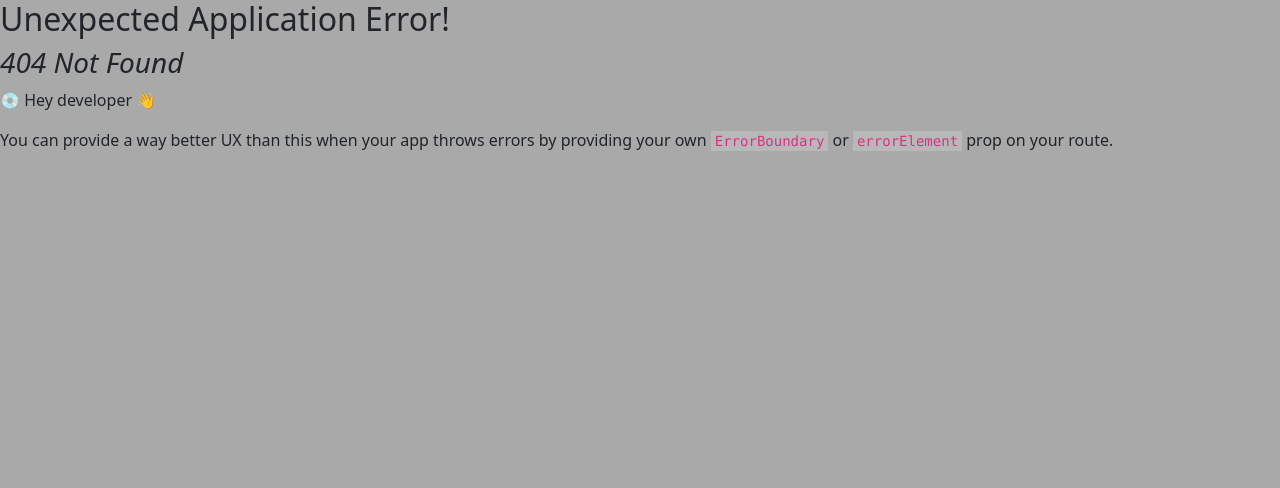
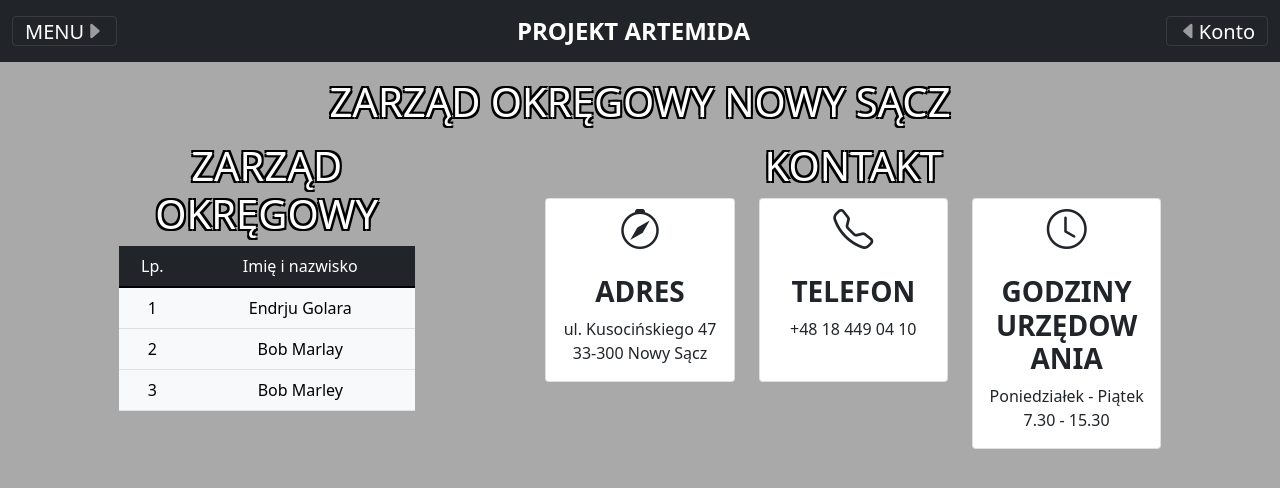
Before and after one commit to KlawyFarfocel/Projekt-Artemida, a React (Vite) app in the folder react/: page /HunterDistrict in a window 1280 px wide. Before the commit this address had no page. Shown: the top 488 px of the page. Built offline with nearby package versions, Linux system fonts and the light colour scheme; sample sign-in values are in the browser's storage.

Commit message:
Zarząd okręgowy - wstęp

```diff
--- /dev/null
+++ b/react/src/components/HunterDistrict.jsx
@@ -0,0 +1,61 @@
+import TableContent from "./TableContent";
+import TableString from "./TableString";
+
+export default function HunterDistrict(){
+    const tableHeaders=["Lp.","Imię i nazwisko"];
+    const tableContent=[
+        "Endrju Golara",
+        "Bob Marlay",
+        "Bob Marley"
+    ]
+    return(
+        <div className="container-fluid">
+            <h1 className="text-uppercase fs-1 text-white text-center my-3">Zarząd okręgowy Nowy Sącz</h1>
+            <div className="row">
+                <div className="col-12 col-md-3 offset-md-1">
+                    <TableString title={"Zarząd okręgowy"} headers={tableHeaders} content={tableContent}/>
+                </div>
+                <div className="col-12 col-md-6 offset-md-1">
+                    <h1 className="text-uppercase text-white fs-1 text-center">Kontakt</h1>
+                    <div class="row">
+                        <div class="col-md-4">
+                            <div class="card">
+                                <i class="bi bi-compass fs-1 text-center"></i>
+                                <div class="card-body">
+                                    <h3 class="card-title text-center text-uppercase fw-bold">Adres</h3>
+                                    <div className="text-center">
+                                        <p className="card-text mb-0">ul. Kusocińskiego 47</p>
+                                        <p className="card-text">33-300 Nowy Sącz</p>
+                                    </div>
+                                </div>
+                            </div>
+                        </div>
+                        <div class="col-md-4">
+                            <div class="card pb-4">
+                                <i class="bi bi-telephone fs-1 text-center"></i>
+                                <div class="card-body">
+                                    <h3 class="card-title text-center text-uppercase fw-bold">Telefon</h3>
+                                    <div className="text-center">
+                                        <p className="card-text">+48 18 449 04 10</p>
+                                    </div>
+                                </div>
+                            </div>
+                        </div>
+                        <div class="col-md-4">
+                            <div class="card">
+                                <i class="bi bi-clock fs-1 text-center"></i>
+                                <div class="card-body">
+                                    <h3 class="card-title text-center text-uppercase fw-bold">Godziny urzędowania</h3>
+                                    <div className="text-center">
+                                        <p className="card-text mb-0">Poniedziałek - Piątek</p>
+                                        <p className="card-text">7.30 - 15.30</p>
+                                    </div>
+                                </div>
+                            </div>
+                        </div>
+                    </div>
+                </div>
+            </div>
+        </div>
+    )
+}
--- a/react/src/components/NavbarReact.jsx
+++ b/react/src/components/NavbarReact.jsx
@@ -7,7 +7,7 @@ function NavbarReact(){
         {"name":"polowania","href":"#"},
         {"name":"moje uprawnienia","href":"/permissions"},
         {"name":"mapa okręgów","href":"/mapa"},
-        {"name":"mój obwód łowiecki","href":"#"},
+        {"name":"mój okręg łowiecki","href":"/HunterDistrict"},
         {"name":"moje koło łowieckie","href":"/HunterClub"},
         {"name":"roczny plan łowiecki","href":"#"},
         {"name":"ogłoszenia","href":"/Anno"},
--- /dev/null
+++ b/react/src/components/TableString.jsx
@@ -0,0 +1,27 @@
+export default function TableString(props){
+    return(
+        <>
+        <h1 className="text-uppercase text-white fs-1 text-center">{props.title}</h1>
+        <table className="table pb-5">
+
+            <thead className="table-dark">
+                <tr>
+                    {props.headers.map((value,key)=>(
+                        <td key={key} className="text-center">{value}</td>
+                    ))}
+                </tr>
+            </thead>
+            <tbody className="table-light">
+                {
+                    props.content.map((value,key)=>(
+                                <tr key={key}>
+                                    <td className="text-center" key={value[1]}>{key+1}</td>
+                                    <td className="text-center" key={value[0]}>{value}</td>
+                                </tr>
+                    ))
+                }
+            </tbody>
+        </table>
+    </>
+    )
+}
--- a/react/src/router.jsx
+++ b/react/src/router.jsx
@@ -11,6 +11,7 @@ import Logout from "./components/Logout";
 import Donate from "./components/Donate";
 import StatsView from "./components/StatsView.jsx";
 import HunterClub from "./components/HunterClub";
+import HunterDistrict from "./components/HunterDistrict";
 
 const router=createBrowserRouter([
     {
@@ -66,6 +67,10 @@ const router=createBrowserRouter([
             {
                 path:"/HunterClub",
                 element:<HunterClub/>
+            },
+            {
+                path:"/HunterDistrict",
+                element:<HunterDistrict/>
             }
         ]
     },
```
